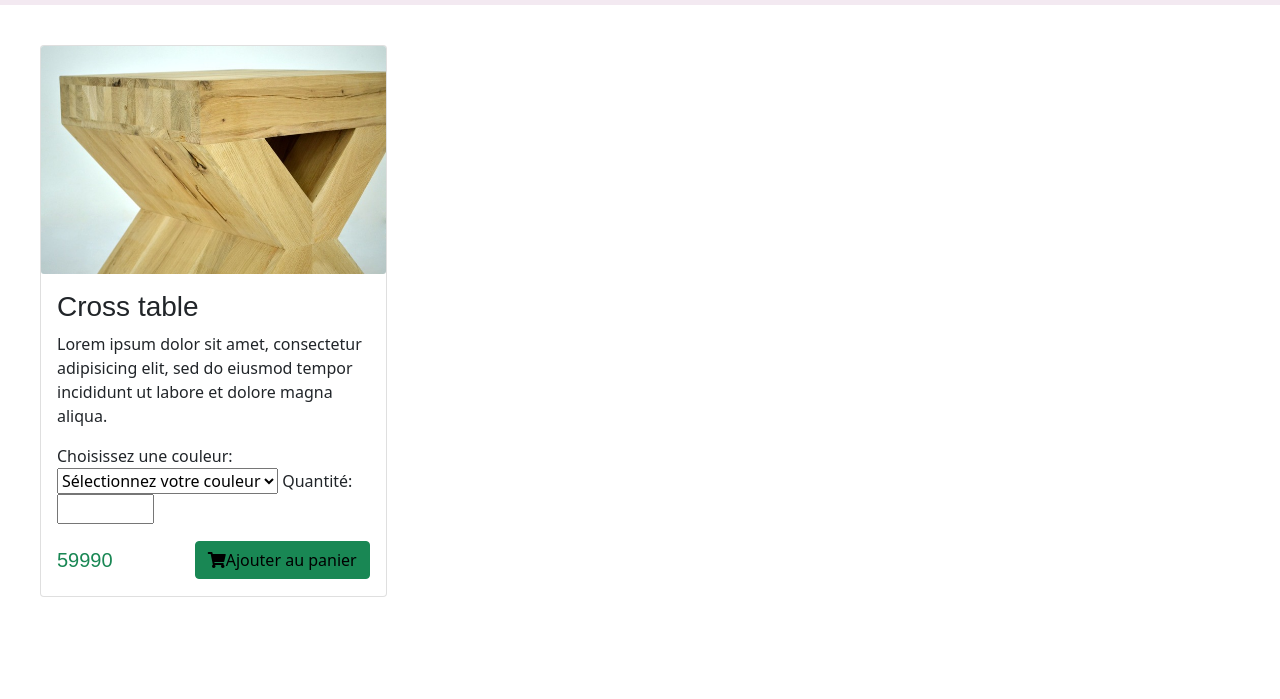
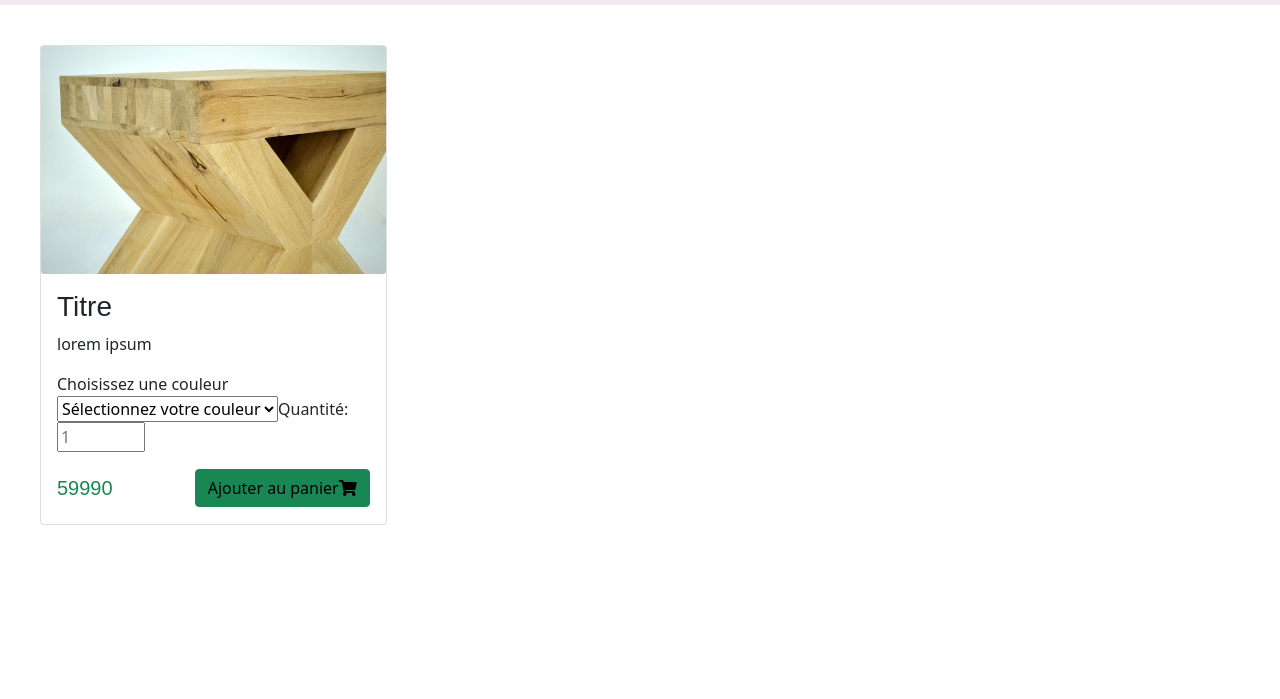
Before and after one commit to Arthagau/front-end-p5, a website with bundled scripts: page product.html in a window 1280 px wide. Shown: the part 101-800 px from the top of the page. Built offline with nearby package versions, Linux system fonts and the light colour scheme; no server answers; a web font is replaced by a local one.

Commit message:
Création page produit dynamique javascript

```diff
--- a/index.html
+++ b/index.html
@@ -60,7 +60,6 @@
         <li><a href="#">Nos partenaires</a></li>
       </ul>
     </footer>
-    <script src="index.js"></script>
     <script
       src="https://code.jquery.com/jquery-3.4.1.slim.min.js"
       integrity="sha384-J6qa4849blE2+poT4WnyKhv5vZF5SrPo0iEjwBvKU7imGFAV0wwj1yYfoRSJoZ+n"
@@ -76,5 +75,7 @@
       integrity="sha384-wfSDF2E50Y2D1uUdj0O3uMBJnjuUD4Ih7YwaYd1iqfktj0Uod8GCExl3Og8ifwB6"
       crossorigin="anonymous"
     ></script>
+    <script src="./js/Controller/index.js" type="module"></script>
+    <script src="./js/Controller/ProductController.js" type="module"></script>
   </body>
 </html>
--- a/index.js
+++ b/js/Controller/index.js
@@ -1,12 +1,13 @@
+import ProductModel from '../Model/ProductModel.js';
+import {BASE_API_URL} from "../config.js"
 
 async function getData(){
-    const response = await fetch('http://localhost:3000/api/furniture');
+    const response = await fetch(BASE_API_URL +'/furniture');
     const data = await response.json();
     return data;
 }
-getData().then(newProducts);
 
-function newProducts(data){
+function newProduct(data){
     const furniture=document.getElementById('furniture');
 
     for (let i=0;i<data.length; i++) {
@@ -22,7 +23,7 @@ function newProducts(data){
         let newPara1 = document.createElement('p')
         let newPara2 = document.createElement('p')
 
-        newA.href= 'product.html';
+        newA.href= 'product.html?id='+data[i]._id;
         newImg.src=data[i].imageUrl;
         newH3.textContent=data[i].name;
         newPara1.textContent=data[i].description;
@@ -51,3 +52,4 @@ function newProducts(data){
         newDiv4.appendChild(newPara2);
     }
 }
+getData().then(newProduct);
--- /dev/null
+++ b/js/Model/ProductModel.js
@@ -0,0 +1,8 @@
+export default class ProductModel {
+    constructor(data){
+        this.name= data.name || ''
+        this.description= data.description || ''
+        this.imageUrl= data.imageUrl || ''
+        this.price= data.price || ''
+    }
+}
--- /dev/null
+++ b/js/View/ProductView.js
@@ -0,0 +1,85 @@
+
+const ProductView=document.getElementById('ProductView');
+
+        let newDiv = document.createElement('div');
+        let newImg = document.createElement('img');
+        let newDiv1 = document.createElement('div');
+        let newH3 = document.createElement('h3');
+        let newPara = document.createElement('p')
+        let newDiv2 = document.createElement('div');
+        let newLabel = document.createElement('label');
+        let newSelect = document.createElement('select');
+        let newOption = document.createElement('option');
+        let newOption1 = document.createElement('option');
+        let newOption2 = document.createElement('option');
+        let newOption3 = document.createElement('option');
+        let newOption4 = document.createElement('option');
+        let newLabel1 = document.createElement('label');
+        let newInput = document.createElement('input')
+        let newDiv3 = document.createElement('div');
+        let newDiv4 = document.createElement('div');
+        let newH5 = document.createElement('h5');
+        let newA = document.createElement('a');
+        let newI = document.createElement('i');
+
+        newImg.src="./images/oak_1.jpg";
+        newH3.textContent="Titre";
+        newPara.textContent="lorem ipsum";
+        newLabel.textContent="Choisissez une couleur";
+        newOption.textContent="Sélectionnez votre couleur";
+        newOption1.textContent="Tan";
+        newOption2.textContent="Chocolate";
+        newOption3.textContent="Black";
+        newOption4.textContent="White";
+        newLabel1.textContent="Quantité:";
+        newH5.textContent="59990";
+        newA.textContent="Ajouter au panier";
+
+        newDiv.classList.add('card');
+        newImg.classList.add('card-img');
+        newDiv1.classList.add('card-body');
+        newH3.classList.add('card-title');
+        newPara.classList.add('card-text');
+        newLabel.setAttribute('for', "choice-color");
+        newSelect.setAttribute('name',"colors");
+        newSelect.id = 'choice-color';
+        newOption.setAttribute('value',"");
+        newOption1.setAttribute('value',"tan");
+        newOption2.setAttribute('value',"chocolate");
+        newOption3.setAttribute('value',"black");
+        newOption4.setAttribute('value',"white");
+        newLabel1.setAttribute('for',"quantity");
+        newInput.setAttribute('type','number');
+        newInput.setAttribute('name', 'quantity');
+        newInput.setAttribute('min', '1');
+        newInput.setAttribute('max', '10');
+        newInput.setAttribute('placeholder', '1');
+        newInput.id = 'quantity';
+        newDiv3.classList.add('buy','d-flex','justify-content-between','align-items-center');
+        newDiv4.classList.add('price', 'text-success');
+        newH5.classList.add('mt-4');
+        newA.classList.add('btn', 'btn-success', 'mt-3');
+        newA.id = 'AddToBasket'
+        newA.href = '#';
+        newI.classList.add('fas','fa-shopping-cart');
+
+        ProductView.appendChild(newDiv);
+        newDiv.appendChild(newImg);
+        newDiv.appendChild(newDiv1);
+        newDiv1.appendChild(newH3);
+        newDiv1.appendChild(newPara);
+        newDiv1.appendChild(newDiv2);
+        newDiv2.appendChild(newLabel);
+        newDiv2.appendChild(newSelect);
+        newSelect.appendChild(newOption);
+        newSelect.appendChild(newOption1);
+        newSelect.appendChild(newOption2);
+        newSelect.appendChild(newOption3);
+        newSelect.appendChild(newOption4);
+        newDiv2.appendChild(newLabel1);
+        newDiv2.appendChild(newInput);
+        newDiv1.appendChild(newDiv3);
+        newDiv3.appendChild(newDiv4);
+        newDiv4.appendChild(newH5);
+        newDiv3.appendChild(newA);
+        newA.appendChild(newI);
--- /dev/null
+++ b/js/config.dist.js
@@ -0,0 +1 @@
+export const BASE_API_URL = 'http://localhost:3000/api/';
--- a/product.html
+++ b/product.html
@@ -45,31 +45,7 @@
       </div>
     </header>
     <div class="wrapper">
-            <div class="col-12 col-sm-8 col-md-6 col-lg-4">
-              <div class="card">
-                <img class="card-img" src="./images/oak_1.jpg" alt="meuble en chêne">
-                <div class="card-body">
-                  <h3 class="card-title">Cross table</h3>
-                  <p class="card-text">
-                    Lorem ipsum dolor sit amet, consectetur adipisicing elit, sed do eiusmod tempor incididunt ut labore et dolore magna aliqua.</p>
-                  <div>
-                    <label for="choice-color">Choisissez une couleur:</label>
-                    <select name="colors" id="choice-color">
-                        <option value="">Sélectionnez votre couleur</option>
-                        <option value="tan">Tan</option>
-                        <option value="chocolate">Chocolate</option>
-                        <option value="black">Black</option>
-                        <option value="white">White</option>
-                    </select>
-                    <label for="quantity">Quantité:</label>
-                    <input type="number" id="quantity" name="quantity" min="0" max="100">
-                  </div>
-                  <div class="buy d-flex justify-content-between align-items-center">
-                    <div class="price text-success"><h5 class="mt-4">59990</h5></div>
-                     <a href="#" class="btn btn-success mt-3"><i class="fas fa-shopping-cart"></i>Ajouter au panier</a>
-                  </div>
-                </div>
-              </div>
+            <div class="col-12 col-sm-8 col-md-6 col-lg-4" id="ProductView">
             </div>
           </div>
     </div>
@@ -95,6 +71,7 @@
         integrity="sha384-wfSDF2E50Y2D1uUdj0O3uMBJnjuUD4Ih7YwaYd1iqfktj0Uod8GCExl3Og8ifwB6"
         crossorigin="anonymous"
       ></script>
-      <script src="./index.js"></script>
+      <script src="./js/Controller/index.js"></script>
+      <script src="js/View/ProductView.js"></script>
     </body>
 </html>
```
Also changed, not shown: js/Controller/ProductController.js (added, +15 -0 lines), panier.html (+1 -1 lines), README.md, js/controller.js (deleted), js/model.js (deleted), js/view.js (deleted).
